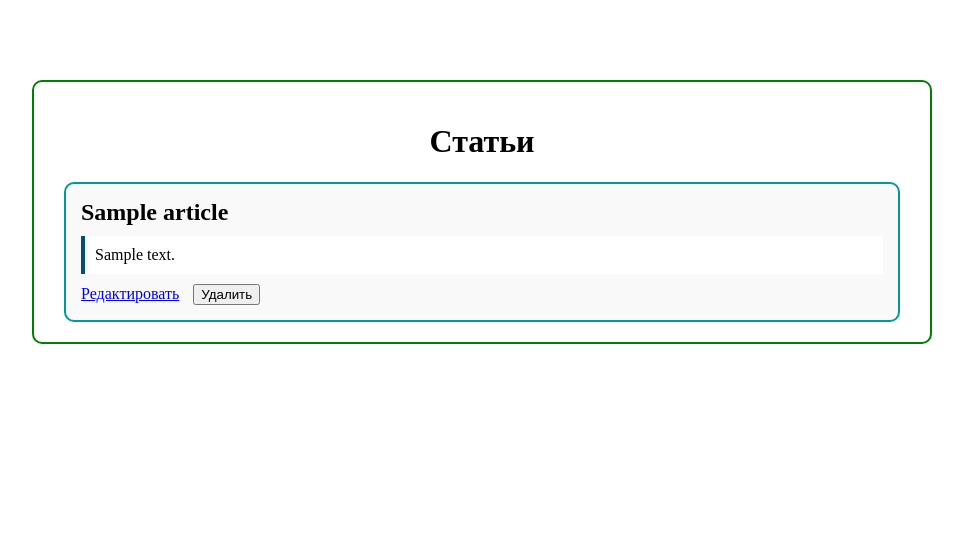
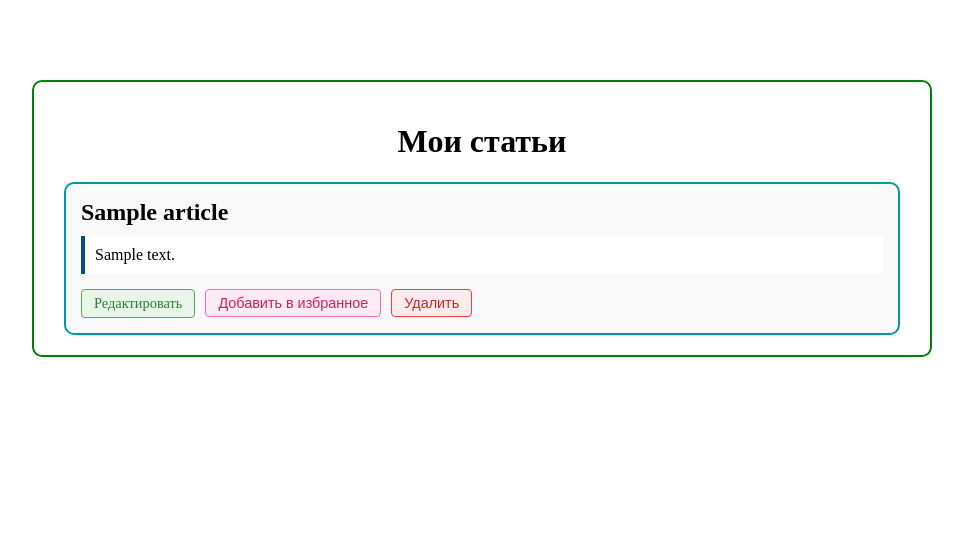
Before and after one commit to alexwisent/WEB--3.1, a Flask app: page /lab5/list in a window 1280 px wide. Shown: the part 76-634 px from the top of the page, without its empty margins (158-1121 px from the left). Run offline with Flask 3, Linux system fonts and the light colour scheme; the visitor is signed in with stand-in values (Sample User, id 1); a database or web service that is not in the repository returns one stand-in record (values such as "Sample title"); some libraries are stand-ins or nearby versions.

Commit message:
любимые статьи

```diff
--- a/lab5.py
+++ b/lab5.py
@@ -123,10 +123,11 @@ def list():
 
     login_id = cur.fetchone()["id"]
 
+    # Получаем статьи, сначала любимые, потом остальные
     if current_app.config['DB_TYPE'] == 'postgres':
-        cur.execute("SELECT * FROM articles WHERE user_id=%s;", (login_id,))
+        cur.execute("SELECT * FROM articles WHERE user_id=%s ORDER BY is_favorite DESC, id DESC;", (login_id,))
     else:
-        cur.execute("SELECT * FROM articles WHERE user_id=?;", (login_id,))
+        cur.execute("SELECT * FROM articles WHERE user_id=? ORDER BY is_favorite DESC, id DESC;", (login_id,))
 
     articles = cur.fetchall()
 
@@ -160,13 +161,16 @@ def create_article():
 
     login_id = cur.fetchone()["id"]
 
+    # Вставляем статью с is_favorite = False по умолчанию
     if current_app.config['DB_TYPE'] == 'postgres':
-        cur.execute("INSERT INTO articles (user_id, title, article_text) VALUES (%s, %s, %s);", (login_id, title, article_text))
+        cur.execute("INSERT INTO articles (user_id, title, article_text, is_favorite) VALUES (%s, %s, %s, %s);",
+                   (login_id, title, article_text, False))
     else:
-        cur.execute("INSERT INTO articles (user_id, title, article_text) VALUES (?, ?, ?);", (login_id, title, article_text))
+        cur.execute("INSERT INTO articles (user_id, title, article_text, is_favorite) VALUES (?, ?, ?, ?);",
+                   (login_id, title, article_text, False))
 
     db_close(conn, cur)
-    return redirect('/lab5') #или /lab5/
+    return redirect('/lab5')
 
 
 @lab5.route('/lab5/edit/<int:article_id>', methods=['GET', 'POST'])
@@ -382,3 +386,42 @@ def change_profile():
                          errors=errors,
                          current_login=new_login,
                          current_full_name=new_full_name)
+
+
+@lab5.route('/lab5/toggle_favorite/<int:article_id>', methods=['POST'])
+def toggle_favorite(article_id):
+    login = session.get('login')
+    if not login:
+        return redirect('/lab5/login')
+
+    conn, cur = db_connect()
+
+    # Получаем ID пользователя
+    if current_app.config['DB_TYPE'] == 'postgres':
+        cur.execute("SELECT id FROM users WHERE login=%s;", (login,))
+    else:
+        cur.execute("SELECT id FROM users WHERE login=?;", (login,))
+    login_id = cur.fetchone()["id"]
+
+    # Проверяем, существует ли статья и принадлежит ли пользователю
+    if current_app.config['DB_TYPE'] == 'postgres':
+        cur.execute("SELECT is_favorite FROM articles WHERE id=%s AND user_id=%s;", (article_id, login_id))
+    else:
+        cur.execute("SELECT is_favorite FROM articles WHERE id=? AND user_id=?;", (article_id, login_id))
+
+    article = cur.fetchone()
+
+    if not article:
+        db_close(conn, cur)
+        return "Статья не найдена или у вас нет доступа", 404
+
+    # Переключаем значение is_favorite
+    new_favorite_value = not article['is_favorite']
+
+    if current_app.config['DB_TYPE'] == 'postgres':
+        cur.execute("UPDATE articles SET is_favorite=%s WHERE id=%s;", (new_favorite_value, article_id))
+    else:
+        cur.execute("UPDATE articles SET is_favorite=? WHERE id=?;", (new_favorite_value, article_id))
+
+    db_close(conn, cur)
+    return redirect('/lab5/list')
--- a/templates/lab5/articles.html
+++ b/templates/lab5/articles.html
@@ -16,11 +16,12 @@
             border: 2px solid green;
             border-radius: 10px;
             text-align: center;
-            max-width: 900px;   /* увеличили ширину с 600px до 900px */
+            max-width: 900px;
             width: 100%;
             box-sizing: border-box;
         }
 
+        /* Стиль для обычной статьи */
         .article-item {
             border: 2px solid rgb(0, 153, 159);
             border-radius: 10px;
@@ -32,9 +33,18 @@
             overflow-wrap: break-word;
         }
 
+        /* Стиль для любимой статьи - розовая рамка */
+        .article-item.favorite {
+            border: 2px solid #ff69b4; /* розовый цвет */
+            background-color: #fff0f5; /* светло-розовый фон */
+        }
+
         .article-item h2 {
             margin-top: 0;
             margin-bottom: 10px;
+            display: flex;
+            align-items: center;
+            justify-content: space-between;
         }
 
         .article-item blockquote {
@@ -45,29 +55,121 @@
             word-wrap: break-word;
             overflow-wrap: break-word;
         }
+
+        .favorite-indicator {
+            color: #ff69b4;
+            font-size: 0.9em;
+            font-weight: bold;
+            margin-left: 10px;
+        }
+
+        .article-actions {
+            margin-top: 15px;
+            display: flex;
+            gap: 10px;
+            flex-wrap: wrap;
+        }
+
+        .article-actions a,
+        .article-actions button {
+            padding: 5px 12px;
+            border-radius: 4px;
+            text-decoration: none;
+            border: 1px solid #ccc;
+            background-color: #f0f0f0;
+            color: #333;
+            cursor: pointer;
+            font-size: 0.9em;
+        }
+
+        .article-actions a:hover,
+        .article-actions button:hover {
+            background-color: #e0e0e0;
+        }
+
+        .favorite-btn {
+            background-color: #ffebf3 !important;
+            border-color: #ff69b4 !important;
+            color: #d81b60 !important;
+        }
+
+        .favorite-btn:hover {
+            background-color: #ffd6e7 !important;
+        }
+
+        .remove-favorite-btn {
+            background-color: #f0f8ff !important;
+            border-color: #87ceeb !important;
+            color: #1e88e5 !important;
+        }
+
+        .remove-favorite-btn:hover {
+            background-color: #e1f5fe !important;
+        }
+
+        .edit-btn {
+            background-color: #e8f5e8 !important;
+            border-color: #4caf50 !important;
+            color: #2e7d32 !important;
+        }
+
+        .edit-btn:hover {
+            background-color: #d0e9d0 !important;
+        }
+
+        .delete-btn {
+            background-color: #ffebee !important;
+            border-color: #f44336 !important;
+            color: #c62828 !important;
+        }
+
+        .delete-btn:hover {
+            background-color: #ffcdd2 !important;
+        }
+
+        .empty-message {
+            color: #666;
+            font-style: italic;
+            margin-top: 20px;
+        }
     </style>
 
     <div class="articles-container">
         <div class="articles-box">
-            <h1>Статьи</h1>
+            <h1>Мои статьи</h1>
 
             {% if articles %}
                 {% for article in articles %}
-                    <div class="article-item">
-                        <h2>{{ article['title'] }}</h2>
+                    <div class="article-item {% if article['is_favorite'] %}favorite{% endif %}">
+                        <h2>
+                            <span>{{ article['title'] }}</span>
+                            {% if article['is_favorite'] %}
+                                <span class="favorite-indicator">★ Избранная</span>
+                            {% endif %}
+                        </h2>
                         <blockquote>{{ article['article_text'] }}</blockquote>
 
-                        <div style="margin-top:10px;">
-                            <a href="/lab5/edit/{{ article['id'] }}" style="margin-right:10px;">Редактировать</a>
+                        <div class="article-actions">
+                            <a href="/lab5/edit/{{ article['id'] }}" class="edit-btn">Редактировать</a>
+
+                            {% if article['is_favorite'] %}
+                                <form action="/lab5/toggle_favorite/{{ article['id'] }}" method="post" style="display:inline;">
+                                    <button type="submit" class="remove-favorite-btn">Убрать из избранного</button>
+                                </form>
+                            {% else %}
+                                <form action="/lab5/toggle_favorite/{{ article['id'] }}" method="post" style="display:inline;">
+                                    <button type="submit" class="favorite-btn">Добавить в избранное</button>
+                                </form>
+                            {% endif %}
 
                             <form action="/lab5/delete/{{ article['id'] }}" method="post" style="display:inline;">
-                                <button type="submit" onclick="return confirm('Удалить статью?');">Удалить</button>
+                                <button type="submit" class="delete-btn" onclick="return confirm('Удалить статью?');">Удалить</button>
                             </form>
                         </div>
                     </div>
                 {% endfor %}
             {% else %}
-                <p>У вас пока нет ни одной статьи.</p>
+                <p class="empty-message">У вас пока нет ни одной статьи.</p>
             {% endif %}
         </div>
     </div>
```
